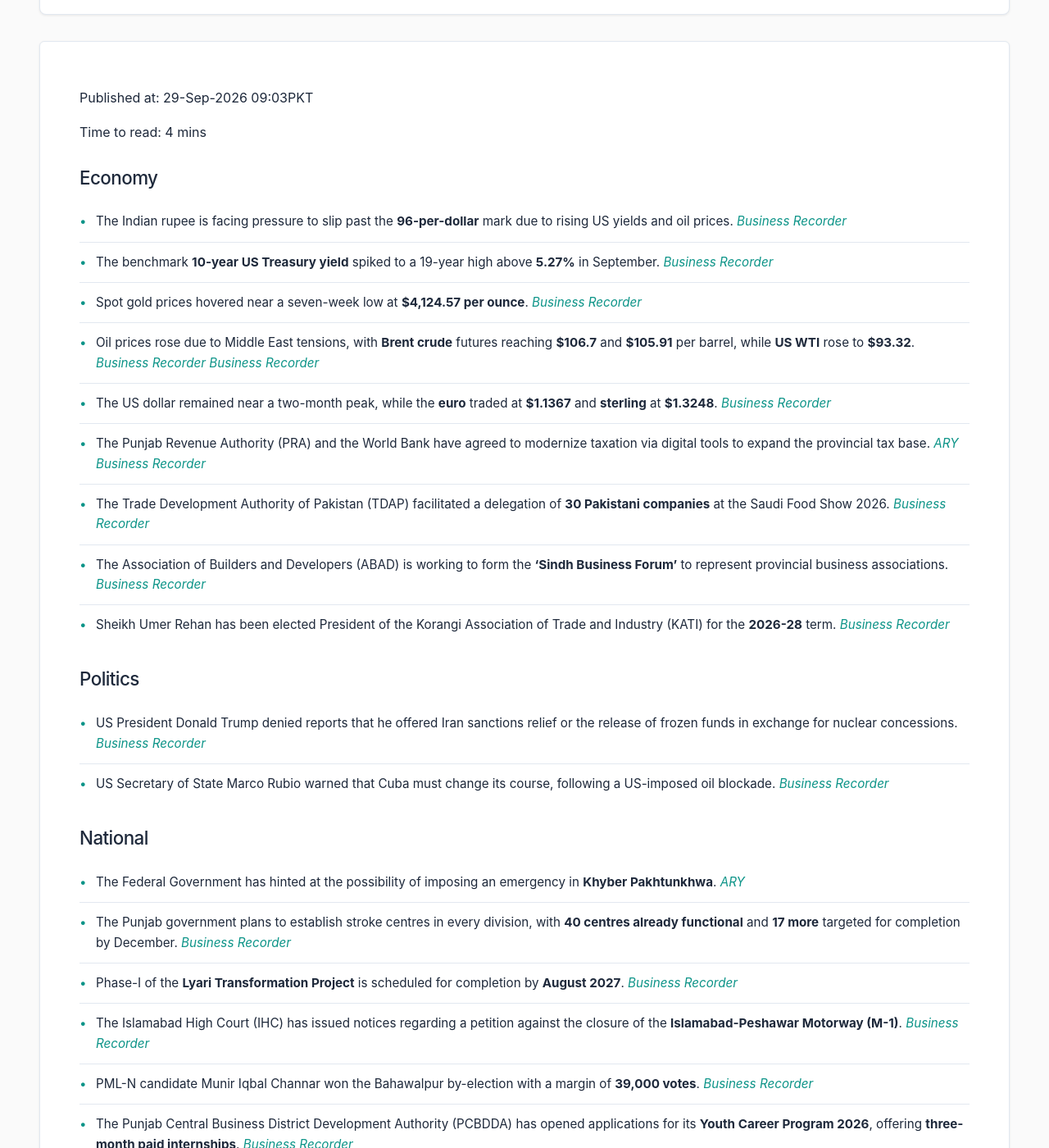
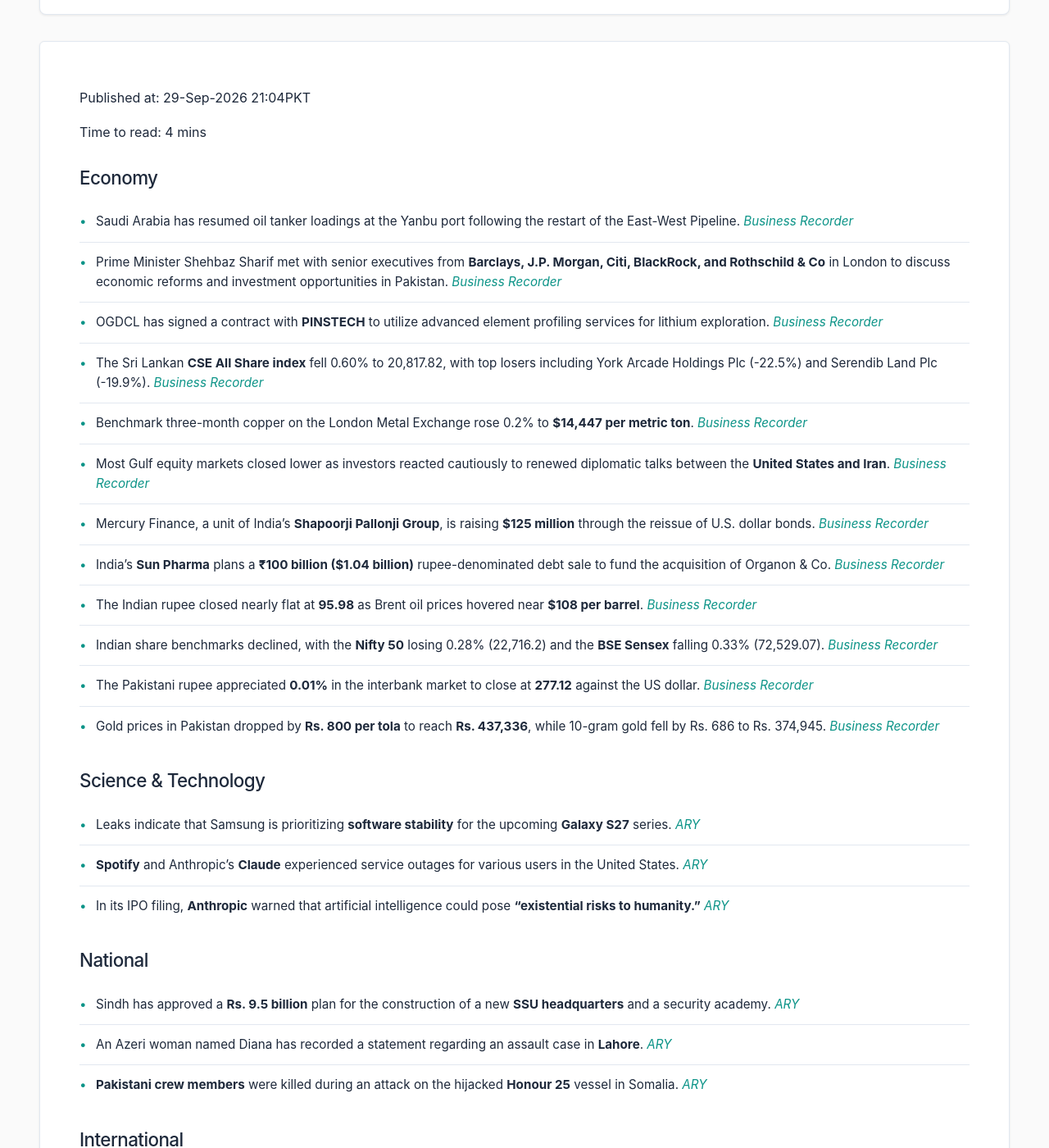
Before and after one commit to zsubzwary/news, a Jekyll site: the page built from en/index.md, in a window 1280 px wide and 1400 px high, scrolled down 209 px. Shown: the whole window at 82% size. Built offline with Jekyll 4.4.1, drawn with Linux system fonts in a browser that asks for light colours; some web fonts are replaced; comment, search, counter and statistics services are not loaded; some of the changed text lies outside the part shown.

Commit message:
DateTime; 2026-09-29T16:04:49.439Z

```diff
--- a/en/index.md
+++ b/en/index.md
@@ -4,44 +4,47 @@ title: Pakistan News Briefing
 lang: en
 ---
 
-Published at: 29-Sep-2026 09:03PKT
+Published at: 29-Sep-2026 21:04PKT
 
 Time to read: 4 mins
 
 ### Economy
-- The Indian rupee is facing pressure to slip past the **96-per-dollar** mark due to rising US yields and oil prices. *[Business Recorder](https://www.brecorder.com/news/40441744/rising-us-yields-oil-headwinds-put-rbis-indian-rupee-96-buffer-to-the-test)*
-- The benchmark **10-year US Treasury yield** spiked to a 19-year high above **5.27%** in September. *[Business Recorder](https://www.brecorder.com/news/40441741/stocks-wobble-as-bonds-slump-to-monthly-loss)*
-- Spot gold prices hovered near a seven-week low at **$4,124.57 per ounce**. *[Business Recorder](https://www.brecorder.com/news/40441740/gold-lingers-near-seven-week-low-ahead-of-us-economic-data)*
-- Oil prices rose due to Middle East tensions, with **Brent crude** futures reaching **$106.7** and **$105.91** per barrel, while **US WTI** rose to **$93.32**. *[Business Recorder](https://www.brecorder.com/news/40441739/indian-shares-to-open-near-six-month-lows-as-oil-prices-rise)* *[Business Recorder](https://www.brecorder.com/news/40441737/oil-prices-rise-for-second-session-on-continued-middle-east-supply-concern)*
-- The US dollar remained near a two-month peak, while the **euro** traded at **$1.1367** and **sterling** at **$1.3248**. *[Business Recorder](https://www.brecorder.com/news/40441738/dollar-holds-near-two-month-peak-as-yields-rise-fed-data-looms)*
-- The Punjab Revenue Authority (PRA) and the World Bank have agreed to modernize taxation via digital tools to expand the provincial tax base. *[ARY](https://arynews.tv/punjab-revenue-authority-world-bank-to-introduce-advanced-systems-to-expand-tax-base)* *[Business Recorder](https://www.brecorder.com/news/40441658/punjab-moves-to-modernise-taxation-system)*
-- The Trade Development Authority of Pakistan (TDAP) facilitated a delegation of **30 Pakistani companies** at the Saudi Food Show 2026. *[Business Recorder](https://www.brecorder.com/news/40441653/tdap-marks-record-participation-at-saudi-food-show-2026)*
-- The Association of Builders and Developers (ABAD) is working to form the **'Sindh Business Forum'** to represent provincial business associations. *[Business Recorder](https://www.brecorder.com/news/40441673/abad-seeking-to-form-sindh-business-forum)*
-- Sheikh Umer Rehan has been elected President of the Korangi Association of Trade and Industry (KATI) for the **2026-28** term. *[Business Recorder](https://www.brecorder.com/news/40441674/kati-elects-sheikh-umer-rehan-as-president)*
+- Saudi Arabia has resumed oil tanker loadings at the Yanbu port following the restart of the East-West Pipeline. *[Business Recorder](https://www.brecorder.com/news/40441815/saudi-arabia-resumes-yanbu-oil-loading-after-pipeline-restart)*
+- Prime Minister Shehbaz Sharif met with senior executives from **Barclays, J.P. Morgan, Citi, BlackRock, and Rothschild & Co** in London to discuss economic reforms and investment opportunities in Pakistan. *[Business Recorder](https://www.brecorder.com/news/40441811/pm-shehbaz-seeks-greater-investment-in-pakistan-from-global-financial-giants)*
+- OGDCL has signed a contract with **PINSTECH** to utilize advanced element profiling services for lithium exploration. *[Business Recorder](https://www.brecorder.com/news/40441800/ogdcl-inks-deal-with-pinstech-for-lithium-exploration)*
+- The Sri Lankan **CSE All Share index** fell 0.60% to 20,817.82, with top losers including York Arcade Holdings Plc (-22.5%) and Serendib Land Plc (-19.9%). *[Business Recorder](https://www.brecorder.com/news/40441809/sri-lankan-shares-fall-as-real-estate-utilities-stocks-weigh)*
+- Benchmark three-month copper on the London Metal Exchange rose 0.2% to **$14,447 per metric ton**. *[Business Recorder](https://www.brecorder.com/news/40441805/copper-steadies-as-mine-strike-threat-offsets-dollar-oil-strength)*
+- Most Gulf equity markets closed lower as investors reacted cautiously to renewed diplomatic talks between the **United States and Iran**. *[Business Recorder](https://www.brecorder.com/news/40441804/most-gulf-equities-end-lower-amid-cautious-response-to-renewed-us-iran-talks)*
+- Mercury Finance, a unit of India's **Shapoorji Pallonji Group**, is raising **$125 million** through the reissue of U.S. dollar bonds. *[Business Recorder](https://www.brecorder.com/news/40441802/indias-sp-group-arm-taps-dollar-debt-to-meet-another-units-dues)*
+- India's **Sun Pharma** plans a **₹100 billion ($1.04 billion)** rupee-denominated debt sale to fund the acquisition of Organon & Co. *[Business Recorder](https://www.brecorder.com/news/40441799/indias-sun-pharma-plans-1-billion-local-debt-sale-for-loan-takeout-sources-say)*
+- The Indian rupee closed nearly flat at **95.98** as Brent oil prices hovered near **$108 per barrel**. *[Business Recorder](https://www.brecorder.com/news/40441798/indian-rupee-ends-nearly-flat-as-traders-remain-glued-to-oil-moves-rbi-caps-fall)*
+- Indian share benchmarks declined, with the **Nifty 50** losing 0.28% (22,716.2) and the **BSE Sensex** falling 0.33% (72,529.07). *[Business Recorder](https://www.brecorder.com/news/40441797/indian-shares-extend-losing-run-on-elevated-oil-bond-yields)*
+- The Pakistani rupee appreciated **0.01%** in the interbank market to close at **277.12** against the US dollar. *[Business Recorder](https://www.brecorder.com/news/40441794/pakistan-rupee-records-gain-against-us-dollar)*
+- Gold prices in Pakistan dropped by **Rs. 800 per tola** to reach **Rs. 437,336**, while 10-gram gold fell by Rs. 686 to Rs. 374,945. *[Business Recorder](https://www.brecorder.com/news/40441793/gold-price-per-tola-drops-rs800-in-pakistan)*
 
-### Politics
-- US President Donald Trump denied reports that he offered Iran sanctions relief or the release of frozen funds in exchange for nuclear concessions. *[Business Recorder](https://www.brecorder.com/news/40441746/trump-denies-offering-iran-sanctions-relief-for-nuclear-concessions)*
-- US Secretary of State Marco Rubio warned that Cuba must change its course, following a US-imposed oil blockade. *[Business Recorder](https://www.brecorder.com/news/40441745/rubio-says-us-is-hopeful-cuba-will-choose-a-different-path)*
+### Science & Technology
+- Leaks indicate that Samsung is prioritizing **software stability** for the upcoming **Galaxy S27** series. *[ARY](https://arynews.tv/ice-universe-leak-reveals-samsung-is-prioritizing-software-stability-for-galaxy-s27)*
+- **Spotify** and Anthropic’s **Claude** experienced service outages for various users in the United States. *[ARY](https://arynews.tv/spotify-down-for-thousands-of-users-in-us-downdetector-shows)*
+- In its IPO filing, **Anthropic** warned that artificial intelligence could pose **"existential risks to humanity."** *[ARY](https://arynews.tv/anthropic-warns-ai-may-pose-existential-risks-to-humanity-in-ipo-filing)*
 
 ### National
-- The Federal Government has hinted at the possibility of imposing an emergency in **Khyber Pakhtunkhwa**. *[ARY](https://arynews.tv/federal-government-hints-at-imposing-emergency-in-khyber-pakhtunkhwa)*
-- The Punjab government plans to establish stroke centres in every division, with **40 centres already functional** and **17 more** targeted for completion by December. *[Business Recorder](https://www.brecorder.com/news/40441736/stroke-centres-planned-in-every-punjab-division)*
-- Phase-I of the **Lyari Transformation Project** is scheduled for completion by **August 2027**. *[Business Recorder](https://www.brecorder.com/news/40441654/phase-i-of-lyari-project-to-be-completed-by-august-2027-nasir)*
-- The Islamabad High Court (IHC) has issued notices regarding a petition against the closure of the **Islamabad-Peshawar Motorway (M-1)**. *[Business Recorder](https://www.brecorder.com/news/40441656/ihc-issues-notices-in-response-to-plea-against-closure-of-motorway-m-1)*
-- PML-N candidate Munir Iqbal Channar won the Bahawalpur by-election with a margin of **39,000 votes**. *[Business Recorder](https://www.brecorder.com/news/40441657/pml-ns-bahawalpur-victory-reflects-public-trust-azma)*
-- The Punjab Central Business District Development Authority (PCBDDA) has opened applications for its **Youth Career Program 2026**, offering **three-month paid internships**. *[Business Recorder](https://www.brecorder.com/news/40441735/pcbdda-opens-applications-for-youth-career-programme)*
-- IESCO has released the power shutdown schedule for **September 29**. *[ARY](https://arynews.tv/iesco-announces-power-shutdown-schedule-for-september-29)*
+- Sindh has approved a **Rs. 9.5 billion** plan for the construction of a new **SSU headquarters** and a security academy. *[ARY](https://arynews.tv/sindh-approves-rs-9-5-billion-plan-for-new-ssu-headquarters-and-security-academy)*
+- An Azeri woman named Diana has recorded a statement regarding an assault case in **Lahore**. *[ARY](https://arynews.tv/azeri-woman-diana-records-statement-in-lahore-assault-case)*
+- **Pakistani crew members** were killed during an attack on the hijacked **Honour 25** vessel in Somalia. *[ARY](https://arynews.tv/hijacked-honour-25-vessel-attacked-in-somalia-pakistani-crew-members-killed)*
 
 ### International
-- The US and Iran are engaging in separate talks with mediators in **New York** to attempt to resolve the ongoing conflict. *[ARY](https://arynews.tv/us-iran-separately-talk-with-mediators-in-latest-bid-to-end-war)* *[ARY](https://arynews.tv/us-iran-set-for-separate-talks-with-mediators-in-new-york-official-says)*
-- The US is reportedly considering a sanctions waiver for flights between Iran and Iraq’s **Najaf**. *[ARY](https://arynews.tv/us-to-grant-sanctions-waiver-for-flights-between-iran-and-iraqs-najaf-source-says)*
-- A suspected plot has been identified to attack the **Fairford airbase** in the UK, which is utilized by the US. *[ARY](https://arynews.tv/suspected-plot-to-attack-uks-fairford-airbase-used-by-us-what-do-we-know)*
-- At least **11 people** were killed in Haiti’s **Artibonite** region following gang retaliation against a security operation. *[Business Recorder](https://www.brecorder.com/news/40441743/haiti-gang-retaliation-leaves-at-least-11-dead-after-security-operation)*
-- The UNHCR warned of a **$5.789 billion funding gap** that could leave **8.3 million** refugees without essential aid. *[Business Recorder](https://www.brecorder.com/news/40441742/un-agency-warns-funding-crisis-could-leave-83-million-people-without-aid)*
+- Turkey has seized a jet from Iran’s **Caspian Airlines** due to unpaid debts. *[ARY](https://arynews.tv/turkey-seizes-jet-from-irans-caspian-airlines-over-unpaid-debt-reports)*
+- Russia is set to increase its **2027 military spending by 27%**. *[ARY](https://arynews.tv/russia-raises-2027-military-spending-by-27-budget-documents-show)*
+- **Iraqi Airways** is preparing to resume flights to Iran in October after securing a special exemption regarding US sanctions. *[Business Recorder](https://www.brecorder.com/news/40441810/iraqi-airways-to-resume-iran-flights-in-october-after-securing-special-exemption)*
+- Bangladesh is considering an **Airbus** deal for **10 aircraft** (four A350-900 and six A321neo) to expand its national carrier's fleet. *[Business Recorder](https://www.brecorder.com/news/40441807/bangladesh-eyes-airbus-deal-for-10-aircraft-after-boeing-order)*
+- **S&P Global** stated that leadership transitions and potential IPOs at **Tata Group** are unlikely to immediately affect company ratings. *[Business Recorder](https://www.brecorder.com/news/40441806/tata-leadership-transition-ipo-unlikely-to-impact-ratings-sampp-global-says)*
+- An Indian court quashed a food regulator's order against **Red Bull**, allowing the company to retain the **"energy drink"** label. *[Business Recorder](https://www.brecorder.com/news/40441803/red-bull-wins-india-court-reprieve-to-use-energy-drink-label)*
+- **US forces** are scheduled to complete their withdrawal from their final bases in Iraq by Wednesday. *[Business Recorder](https://www.brecorder.com/news/40441795/us-forces-exit-iraq-after-two-decades-leaving-opening-for-iran-say-experts)*
 
-### Health
-- AstraZeneca has filed for US FDA approval for a **HUTCHMED** lung cancer drug combination. *[ARY](https://arynews.tv/astrazeneca-seeks-fda-approval-of-hutchmed-lung-cancer-drug)*
-- A study has found that mental health disorders are lasting longer today than they did a decade ago. *[ARY](https://arynews.tv/mental-health-disorders-are-lasting-longer-today-than-a-decade-ago-study-finds)*
+### Sports
+- Pakistan clinched a **bronze medal** in the battle royale eSports competition at the **Asian Games** in Nagoya. *[Business Recorder](https://www.brecorder.com/news/40441801-pakistan-clinch-esports-bronze-at-asian-games)*
+- Predictions and championship odds for the **2026 WNBA playoffs** have been released. *[ARY](https://arynews.tv/2026-wnba-playoff-predictions-championship-odds-and-title-favorites-breakdown)*
+- Organizers of the **Aichi-Nagoya Games** apologized for a travel mix-up that caused delays for the Pakistani volleyball team. *[Business Recorder](https://www.brecorder.com/news/40441796-nagoya-organisers-regret-pakistan-and-south-korea-travel-mix-ups)*
 
 ### Other
-- Rockstar Games is reportedly developing **L.A. Noire 2**, which is set in San Francisco. *[ARY](https://arynews.tv/rockstar-games-reportedly-developing-l-a-noire-2-set-in-san-francisco)*
+- **Casio** has added a steel bracelet to its most affordable square digital watch model. *[ARY](https://arynews.tv/casio-adds-a-steel-bracelet-to-its-most-affordable-square-digital-watch)*
```
